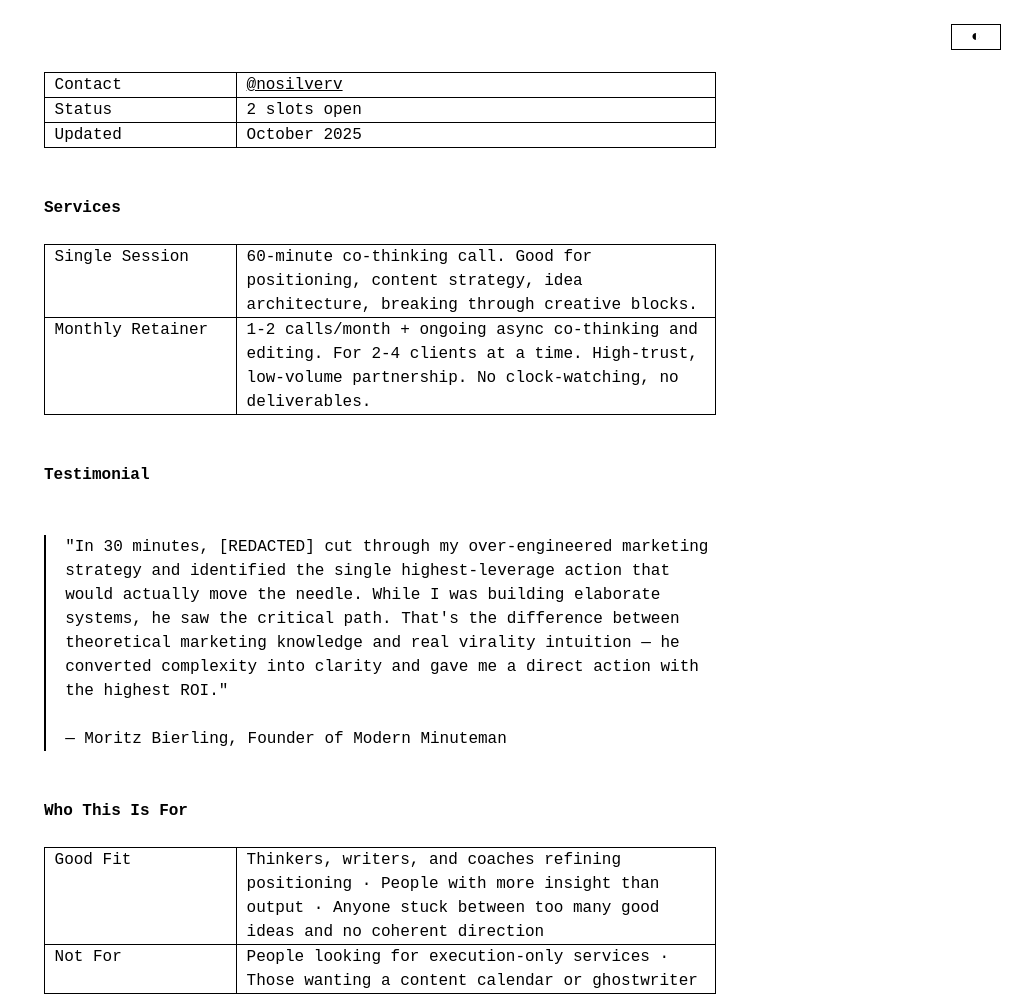
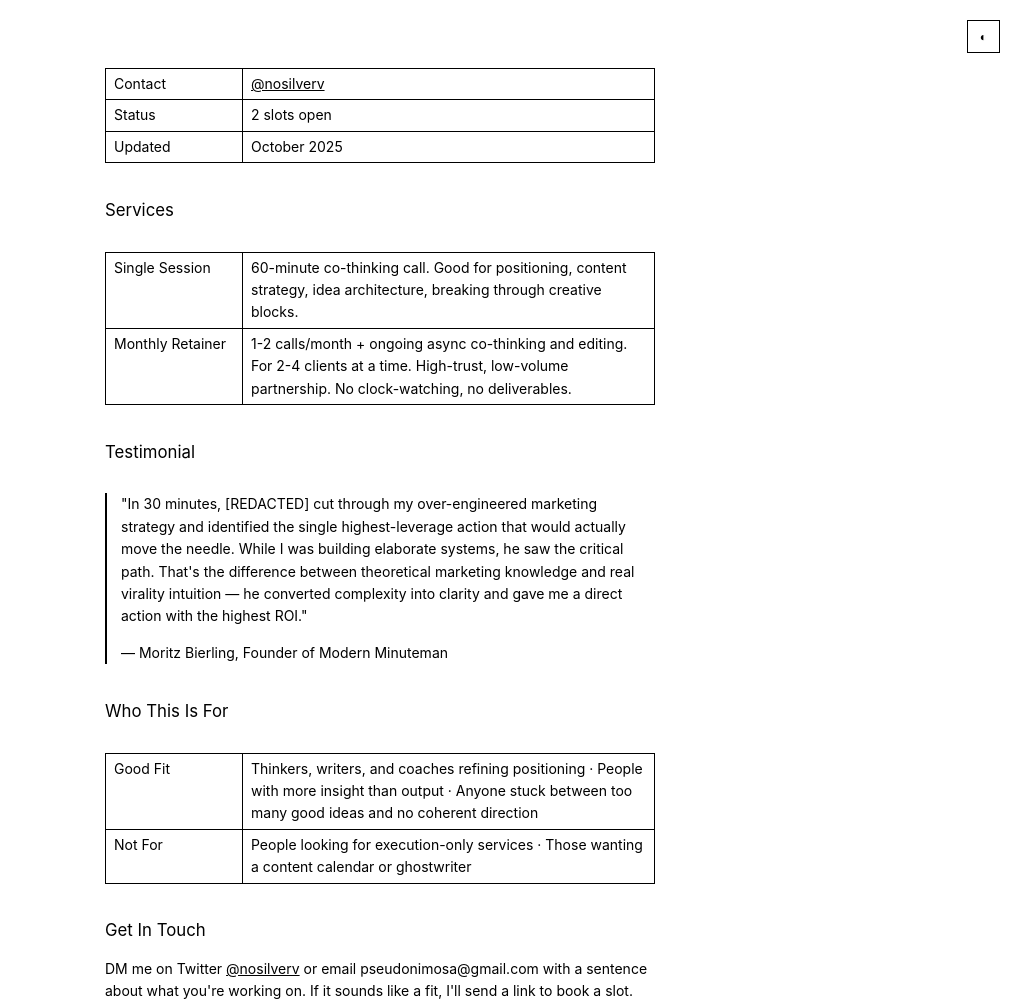
Before and after one commit to MarkusMarkusMarkusMarkus/markus-site, a plain HTML site: page index.html in a window 1280 px wide. Shown: the top 1006 px of the page, without its empty margins (260-1280 px from the left). Drawn offline with Linux system fonts and the light colour scheme.

Commit message:
Update index.html

```diff
--- a/index.html
+++ b/index.html
@@ -5,24 +5,15 @@
     <meta name="viewport" content="width=device-width, initial-scale=1.0">
     <title>Nosilverv</title>
     <style>
-        :root {
-            --line-height: 1.5rem;
-            --content-width: 80ch;
-        }
-
-        * {
-            box-sizing: border-box;
-        }
-
         body {
-            font-family: 'Courier New', 'Courier', monospace;
-            font-size: 1rem;
-            line-height: var(--line-height);
-            max-width: var(--content-width);
+            font-family: -apple-system, BlinkMacSystemFont, 'Segoe UI', Helvetica, Arial, sans-serif;
+            line-height: 1.6;
+            max-width: 550px;
             margin: 0 auto;
-            padding: calc(var(--line-height) * 2);
+            padding: 40px 20px;
             color: #000;
             background: #fff;
+            font-size: 14px;
             transition: background-color 0.3s, color 0.3s;
         }
 
@@ -31,33 +22,56 @@
             color: #fff;
         }
 
-        h2 {
-            font-size: 1rem;
-            font-weight: bold;
-            margin-top: calc(var(--line-height) * 2);
-            margin-bottom: var(--line-height);
+        .theme-toggle {
+            position: fixed;
+            top: 20px;
+            right: 20px;
+            background: none;
+            border: 1px solid currentColor;
+            color: inherit;
+            padding: 8px 12px;
+            cursor: pointer;
+            font-size: 12px;
+            font-family: inherit;
         }
 
-        p {
-            margin: var(--line-height) 0;
+        .theme-toggle:hover {
+            opacity: 0.7;
+        }
+
+        h1 {
+            font-size: 1.5em;
+            margin-bottom: 0.3em;
+            font-weight: normal;
+        }
+
+        h2 {
+            font-size: 1.2em;
+            margin-top: 2em;
+            margin-bottom: 0.8em;
+            font-weight: normal;
+        }
+
+        .subtitle {
+            font-size: 1em;
+            margin-bottom: 2em;
         }
 
         table {
             width: 100%;
             border-collapse: collapse;
-            margin: var(--line-height) 0;
+            margin: 2em 0;
         }
 
         td {
-            padding: 0;
+            padding: 4px 8px;
             border: 1px solid currentColor;
-            padding: 0 1ch;
             vertical-align: top;
-            line-height: var(--line-height);
         }
 
         td:first-child {
-            width: 20ch;
+            font-weight: normal;
+            width: 120px;
         }
 
         a {
@@ -69,39 +83,23 @@
             text-decoration: none;
         }
 
+        p {
+            margin: 1em 0;
+        }
+
         .quote {
-            margin: calc(var(--line-height) * 2) 0;
-            padding-left: 2ch;
+            margin: 2em 0;
+            padding-left: 1em;
             border-left: 2px solid currentColor;
         }
 
-        .theme-toggle {
-            position: fixed;
-            top: calc(var(--line-height) * 1);
-            right: 2ch;
-            background: none;
-            border: 1px solid currentColor;
-            color: inherit;
-            padding: 0 2ch;
-            cursor: pointer;
-            font-size: 1rem;
-            font-family: inherit;
-            line-height: var(--line-height);
+        ul {
+            margin: 0.5em 0;
+            padding-left: 1.5em;
         }
 
-        .theme-toggle:hover {
-            background: currentColor;
-            color: var(--bg);
-        }
-
-        body.dark .theme-toggle:hover {
-            background: #fff;
-            color: #000;
-        }
-
-        body:not(.dark) .theme-toggle:hover {
-            background: #000;
-            color: #fff;
+        li {
+            margin: 0.3em 0;
         }
     </style>
 </head>
```
